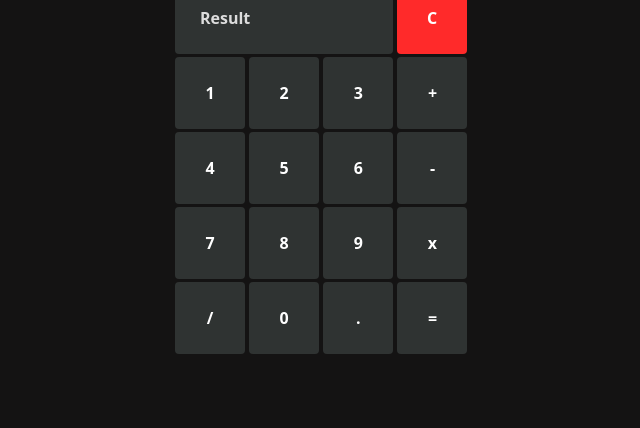
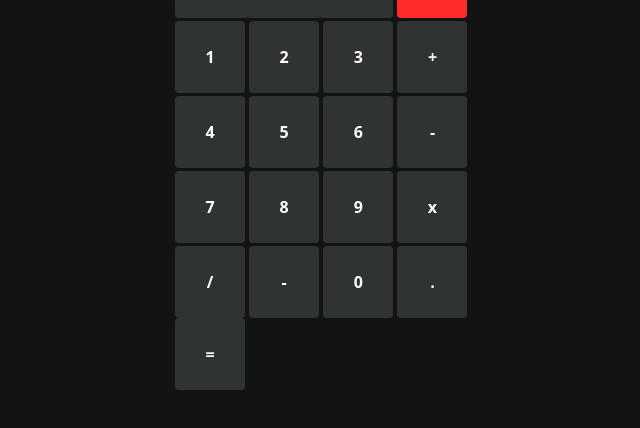
Before and after one commit to shubham21221/Calculater_app, a plain HTML site: page index.html in a window 1280 px wide. Shown: the part 254-682 px from the top of the page, without its empty margins (315-955 px from the left). Drawn offline with Linux system fonts and the light colour scheme.

Commit message:
Update index.html

```diff
--- a/index.html
+++ b/index.html
@@ -37,7 +37,7 @@
       </div>
       <div class="fifth-row">
         <input type="button" value="/" onclick="liveScreen('/')" />
-
+        <input type="button" value="-" onclick="liveScreen('-')" />
         <input type="button" value="0" id="zero" onclick="liveScreen(0)" />
         <input type="button" value="." class="dot" onclick="liveScreen('.')" />
         <input type="button" value="=" onclick="result.value = eval(result.value||null)" />
```
